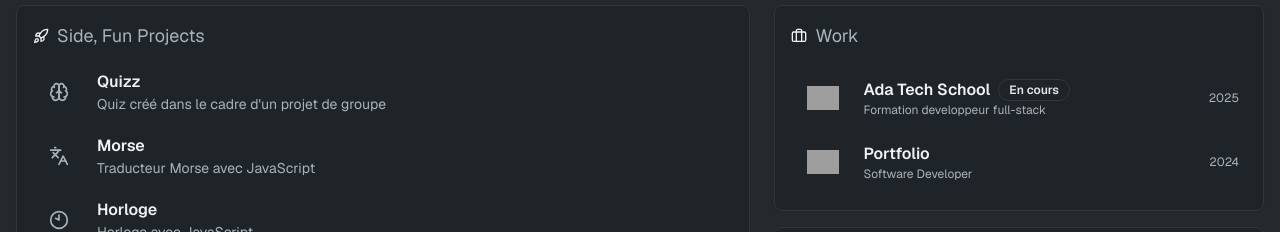
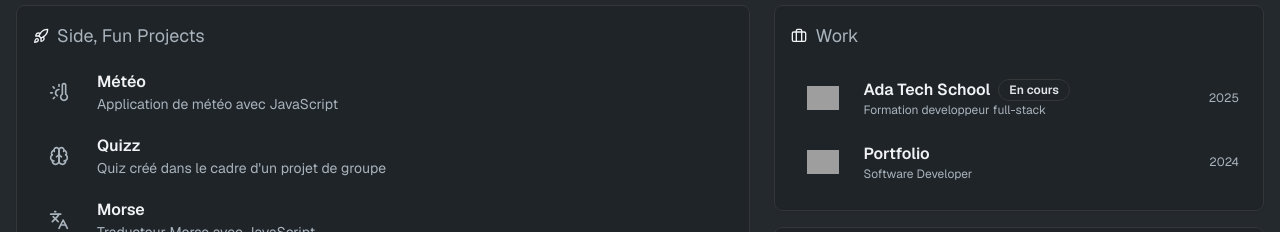
Before and after one commit to Nelson-Tsa/portfolioFinal, a Next.js app: page / in a window 1280 px wide. Shown: the part 496-728 px from the top of the page. Built offline with nearby package versions, Linux system fonts and the light colour scheme; grey boxes are pictures that could not be loaded; a web font is replaced by a local one.

Commit message:
ajout appli météo

```diff
--- a/app/_components/Status.tsx
+++ b/app/_components/Status.tsx
@@ -1,6 +1,6 @@
 import { Card } from "@/components/ui/card";
 import {Section} from "./Section";
-import {Brain, Gamepad2, Rocket, Briefcase, Calculator, Clock10, ListTodo, Contact, Languages} from "lucide-react"
+import {Brain, Gamepad2, Rocket, Briefcase, Calculator, Clock10, ListTodo, Contact, Languages, ThermometerSun} from "lucide-react"
 //import Link from "next/link";, SideProjectProps
 //import { Badge } from "@/components/ui/badge"; Code, ArrowUpRight, Home, LucideIcon, Laptop, FolderGit,
 import { SideProject} from "./SideProjectProps";
@@ -77,6 +77,13 @@ export const Status = () => {
 
 const SIDE_PROJECTS=[
     {
+        Logo: ThermometerSun,
+        title: "Météo",
+        description: "Application de météo avec JavaScript",
+        url: "https://nelson-tsa.github.io/meteo/",
+        freelance: false,
+        },
+    {
     Logo: Brain,
     title: "Quizz",
     description: "Quiz créé dans le cadre d'un projet de groupe",
```
